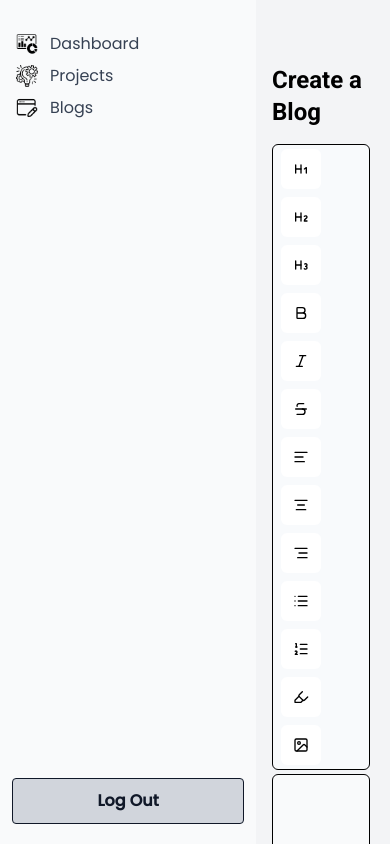
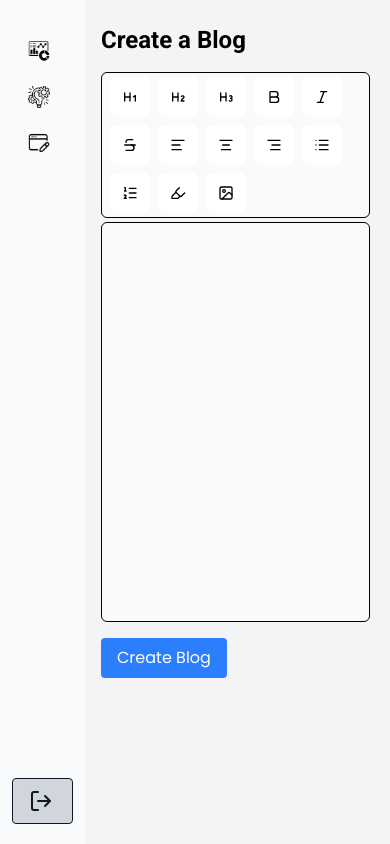
Before and after one commit to codeWith-Repon/Portfolio-frontend, a Next.js app: page /dashboard/blogs/create-blog in a window 390 px wide. Shown: the top 844 px of the page. Built offline with nearby package versions, Linux system fonts and the light colour scheme; a web font is replaced by a local one.

Commit message:
responsive

```diff
--- a/src/app/(admin)/dashboard/blogs/create-blog/page.tsx
+++ b/src/app/(admin)/dashboard/blogs/create-blog/page.tsx
@@ -39,7 +39,7 @@ const CreateBlog = () => {
   };
 
   return (
-    <main className='max-w-6xl mx-auto mt-10'>
+    <main className='max-w-6xl mx-auto md:mt-10'>
       <h1 className='text-2xl font-bold mb-4'>Create a Blog</h1>
       <RichTextEditor
         content={post}
--- a/src/app/(admin)/dashboard/layout.tsx
+++ b/src/app/(admin)/dashboard/layout.tsx
@@ -4,7 +4,9 @@ import React from 'react';
 const AdminDashboardLayout = ({ children }: { children: React.ReactNode }) => {
   return (
     <div className='bg-gray-100 min-h-screen flex gap-4'>
+      <div className="w-[85px] md:w-64">
       <AdminSidebar />
+      </div>
       <div className='mt-6 flex-1 pr-5'>{children}</div>
     </div>
   );
--- a/src/components/Admin/AdminSidebar.tsx
+++ b/src/components/Admin/AdminSidebar.tsx
@@ -1,7 +1,10 @@
+'use client';
 import Link from 'next/link';
 import React from 'react';
 import { assets } from '../../../public/assets';
 import Image from 'next/image';
+import { usePathname } from 'next/navigation';
+import { LogOut } from 'lucide-react';
 
 const dashboardItem = [
   {
@@ -22,11 +25,23 @@ const dashboardItem = [
 ];
 
 const AdminSidebar = () => {
+  const pathname = usePathname();
+
+  console.log(pathname);
+
   return (
-    <div className='bg-gray-50 w-64 h-screen flex flex-col'>
+    <div className='bg-gray-50 w-[85px] md:w-64 h-screen flex flex-col fixed inset-0'>
       <div className='p-4 mt-4'>
-        {dashboardItem.map((item) => (
-          <div key={item.name} className='mb-2 flex items-center'>
+        {dashboardItem.map((item) => {
+          const isActive = pathname === item.link;
+          return (
+            <div
+              key={item.name}
+              className={`mb-2 flex items-center rounded-md px-3 py-2 transition ${
+                isActive ? 'bg-gray-200 ' : 'hover:bg-gray-100 text-gray-700'
+              }`}
+            >
+              <Link href={item.link} className='flex items-center'>
                 <Image
                   src={item.icon}
                   alt={item.name}
@@ -34,21 +49,21 @@ const AdminSidebar = () => {
                   height={22}
                   className='mr-3 cursor-pointer'
                 />
-            <Link
-              href={item.link}
-              className='text-gray-700 hover:text-gray-900 flex items-center'
-            >
+                <span className='text-gray-700 hover:text-gray-900 hidden items-center md:flex'>
                   {item.name}
+                </span>
               </Link>
             </div>
-        ))}
+          );
+        })}
       </div>
       <div className='mt-auto pb-5 px-3'>
         <button
           className='border px-4 py-2.5 rounded-sm w-full font-semibold
-        bg-gray-300 text-gray-900 hover:bg-gray-200 transition duration-300 cursor-pointer'
+        bg-gray-300 text-gray-900 hover:bg-gray-200 transition duration-300 cursor-pointer flex items-center justify-between'
         >
-          Log Out
+          <span className='hidden md:flex'> Log Out</span>
+          <LogOut />
         </button>
       </div>
     </div>
--- a/src/components/rich-text-editor/index.tsx
+++ b/src/components/rich-text-editor/index.tsx
@@ -53,7 +53,7 @@ const RichTextEditor = ({
     immediatelyRender: false,
     editorProps: {
       attributes: {
-        class: 'min-h-[700px] border rounded-md bg-gray-50 py-2 px-3',
+        class: 'h-[400px] md:h-[700px] overflow-y-auto border rounded-md bg-gray-50 py-2 px-3',
       },
     },
     onUpdate: ({ editor }) => {
```
Lines whose indentation alone changed are shown as unchanged.
